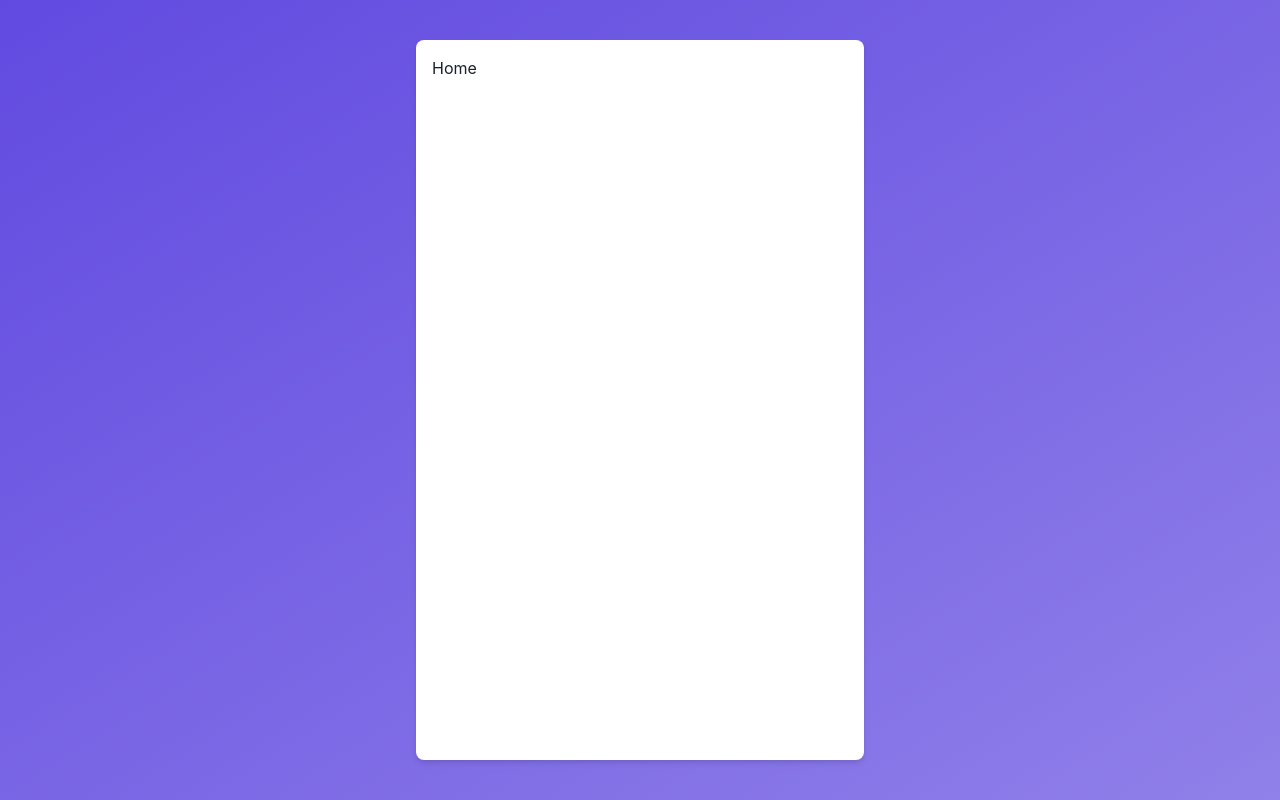
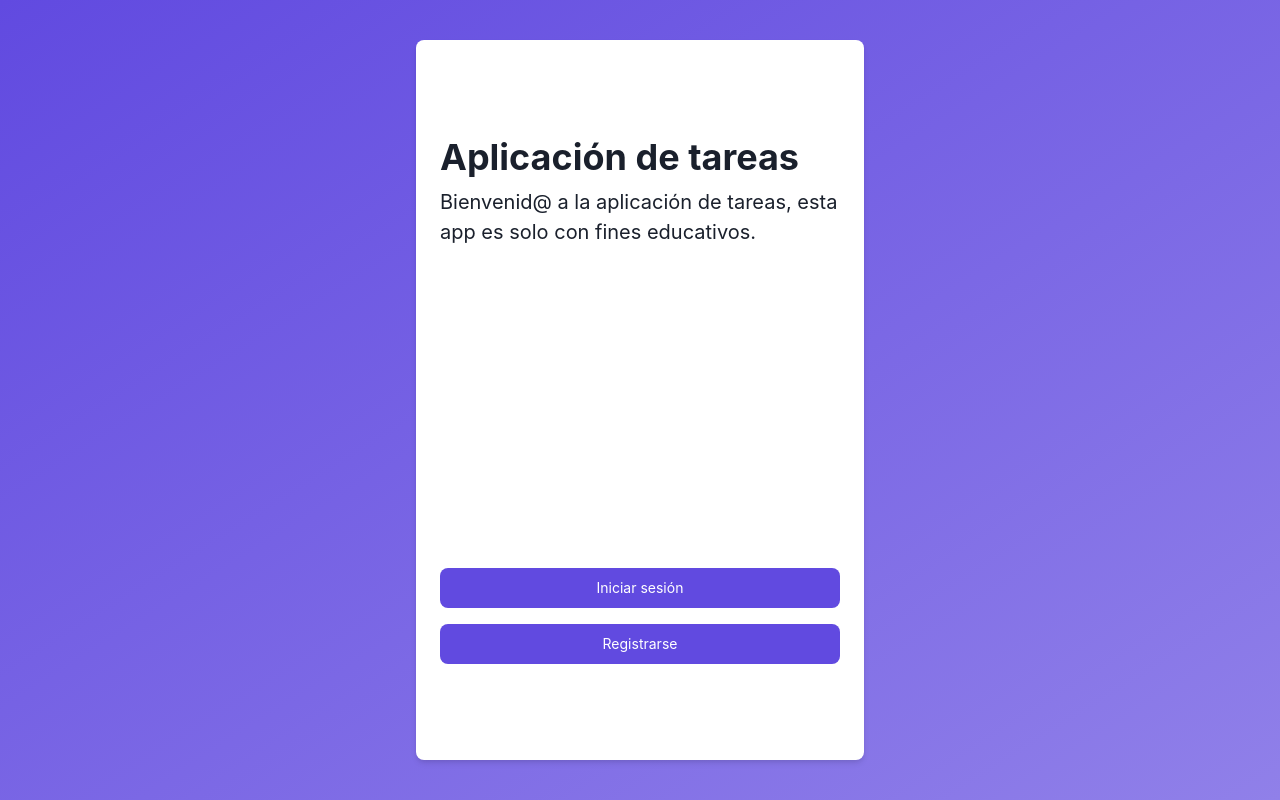
Before and after one commit to ecreyes/nestjs-frontend, a Next.js app: page / in a window 1280 px wide. Built offline with nearby package versions, Linux system fonts and the light colour scheme.

Commit message:
create home layout

```diff
--- a/src/pages/index.tsx
+++ b/src/pages/index.tsx
@@ -1,7 +1,9 @@
 import type { NextPage } from 'next'
 import Head from 'next/head'
+import NextLink from "next/link"
 import MainLayout from '../layouts/MainLayout'
-
+import { Heading, Text, Flex, Spacer } from '@chakra-ui/react'
+import ButtonRokket from '../components/ButtonRokket'
 const Home: NextPage = () => {
 
   return (
@@ -12,7 +14,19 @@ const Home: NextPage = () => {
         <link rel="icon" href="/favicon.ico" />
       </Head>
       <MainLayout>
-        <h1>Home</h1>
+        <Flex direction='column' height='100%' paddingY={[40,20]} paddingX={[10,2]}>
+          <Heading as='h1'>Aplicación de tareas</Heading>
+          <Text fontSize='xl' mt={2}>
+            Bienvenid@ a la aplicación de tareas, esta app es solo con fines educativos.
+          </Text>
+          <Spacer/>
+          <NextLink href='/login'>
+            <ButtonRokket colorScheme='blue' mb={4}>Iniciar sesión</ButtonRokket>
+          </NextLink>
+          <NextLink href='/signup'>
+            <ButtonRokket colorScheme='blue'>Registrarse</ButtonRokket>
+          </NextLink>
+        </Flex>
       </MainLayout>
     </>
   )
```
